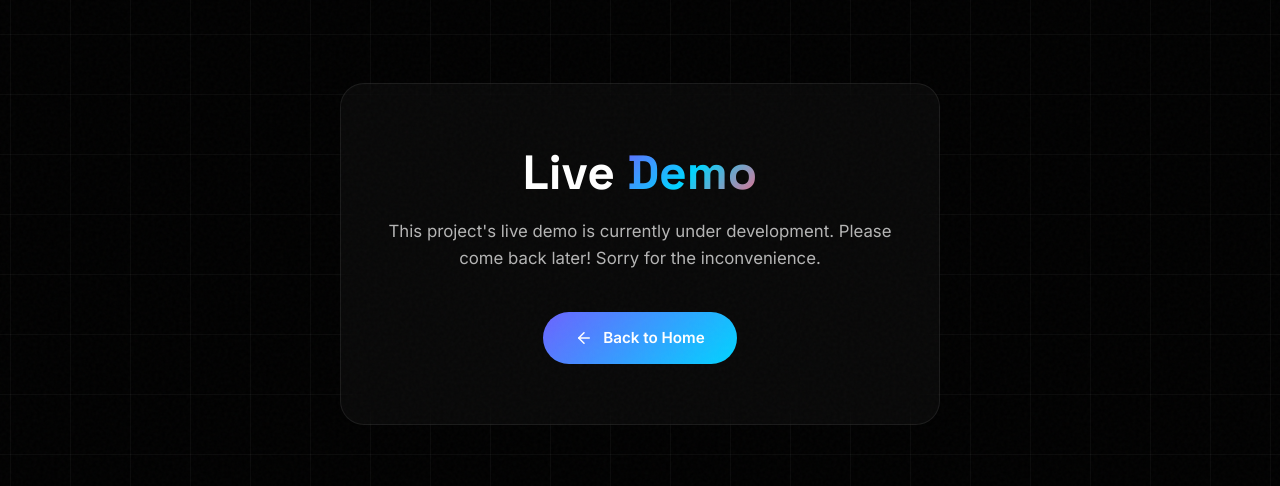
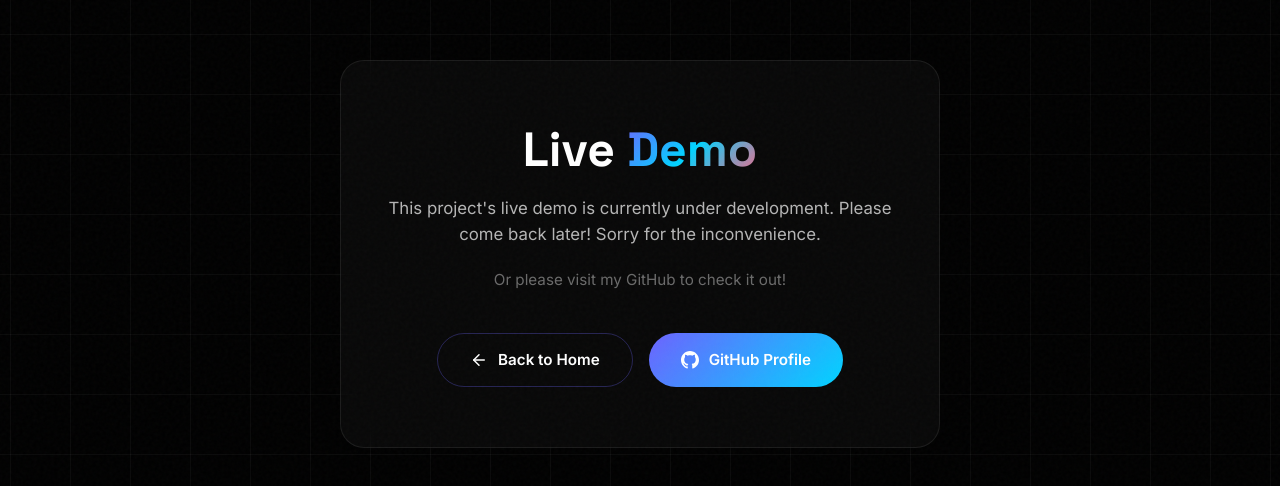
Before and after one commit to Pranav-ns/Portfolio, a Next.js app: page /demo-pending in a window 1280 px wide. Shown: the part 146-632 px from the top of the page. Built offline with nearby package versions, Linux system fonts and the light colour scheme.

Commit message:
feat: add github link to demo pending page

```diff
--- a/src/app/demo-pending/page.tsx
+++ b/src/app/demo-pending/page.tsx
@@ -1,5 +1,6 @@
 import Link from "next/link";
 import { ArrowLeft } from "lucide-react";
+import { GithubIcon } from "@/components/Icons";
 
 export default function DemoPendingPage() {
   return (
@@ -8,13 +9,28 @@ export default function DemoPendingPage() {
         <h1 className="section-title" style={{ marginBottom: "16px" }}>
           Live <span className="text-gradient">Demo</span>
         </h1>
-        <p className="section-subtitle" style={{ margin: "0 auto 40px", fontSize: "1.05rem" }}>
+        <p className="section-subtitle" style={{ margin: "0 auto 20px", fontSize: "1.05rem" }}>
           This project's live demo is currently under development. Please come back later! Sorry for the inconvenience.
         </p>
-        <Link href="/" className="btn-primary" style={{ display: "inline-flex" }}>
-          <ArrowLeft size={18} />
-          Back to Home
-        </Link>
+        <p style={{ margin: "0 auto 40px", color: "var(--text-muted)", fontSize: "0.95rem" }}>
+          Or please visit my GitHub to check it out!
+        </p>
+        <div style={{ display: "flex", gap: "16px", justifyContent: "center" }}>
+          <Link href="/" className="btn-secondary" style={{ display: "inline-flex" }}>
+            <ArrowLeft size={18} />
+            Back to Home
+          </Link>
+          <a
+            href="https://github.com/Pranav-ns"
+            target="_blank"
+            rel="noopener noreferrer"
+            className="btn-primary"
+            style={{ display: "inline-flex" }}
+          >
+            <GithubIcon size={18} />
+            GitHub Profile
+          </a>
+        </div>
       </div>
     </div>
   );
```
